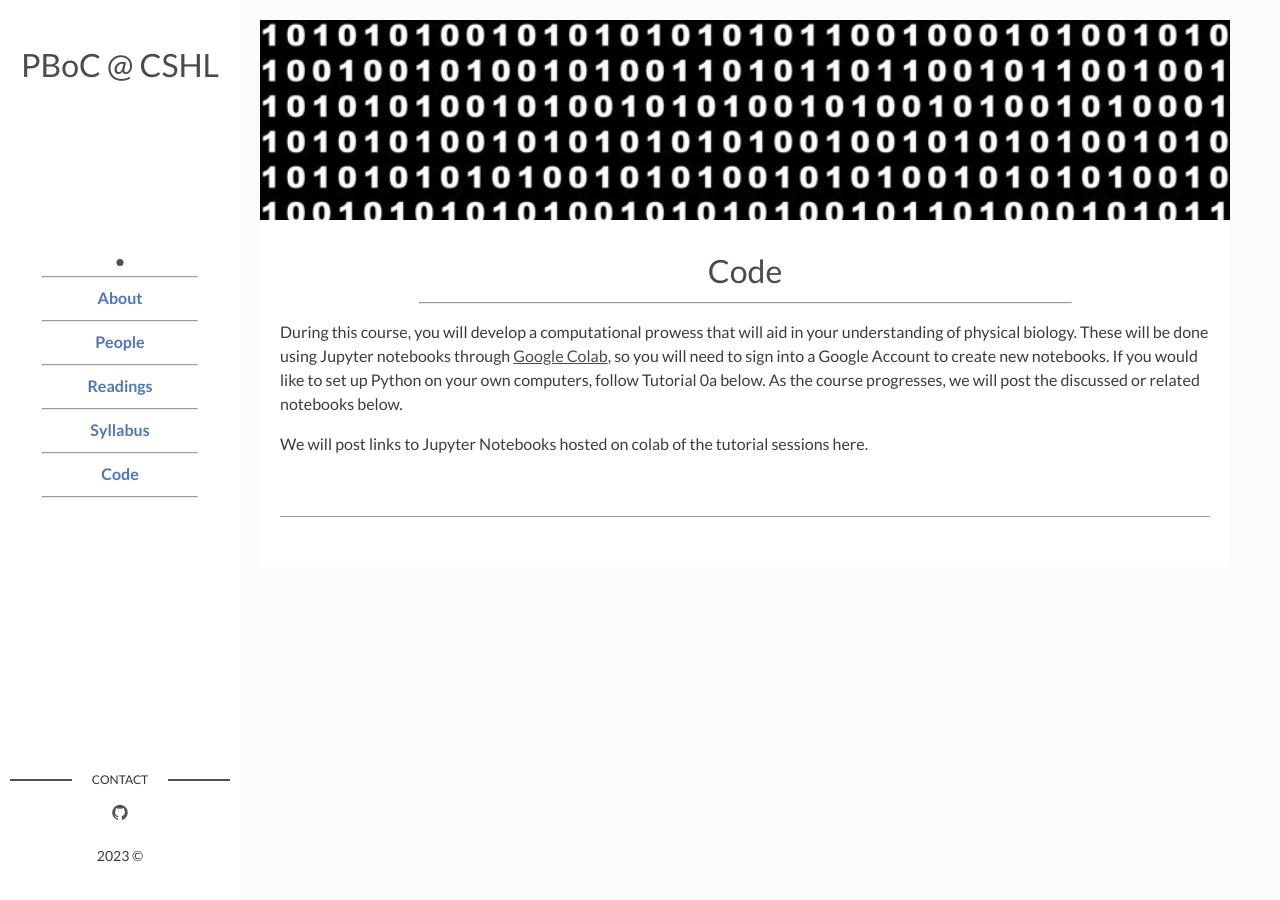
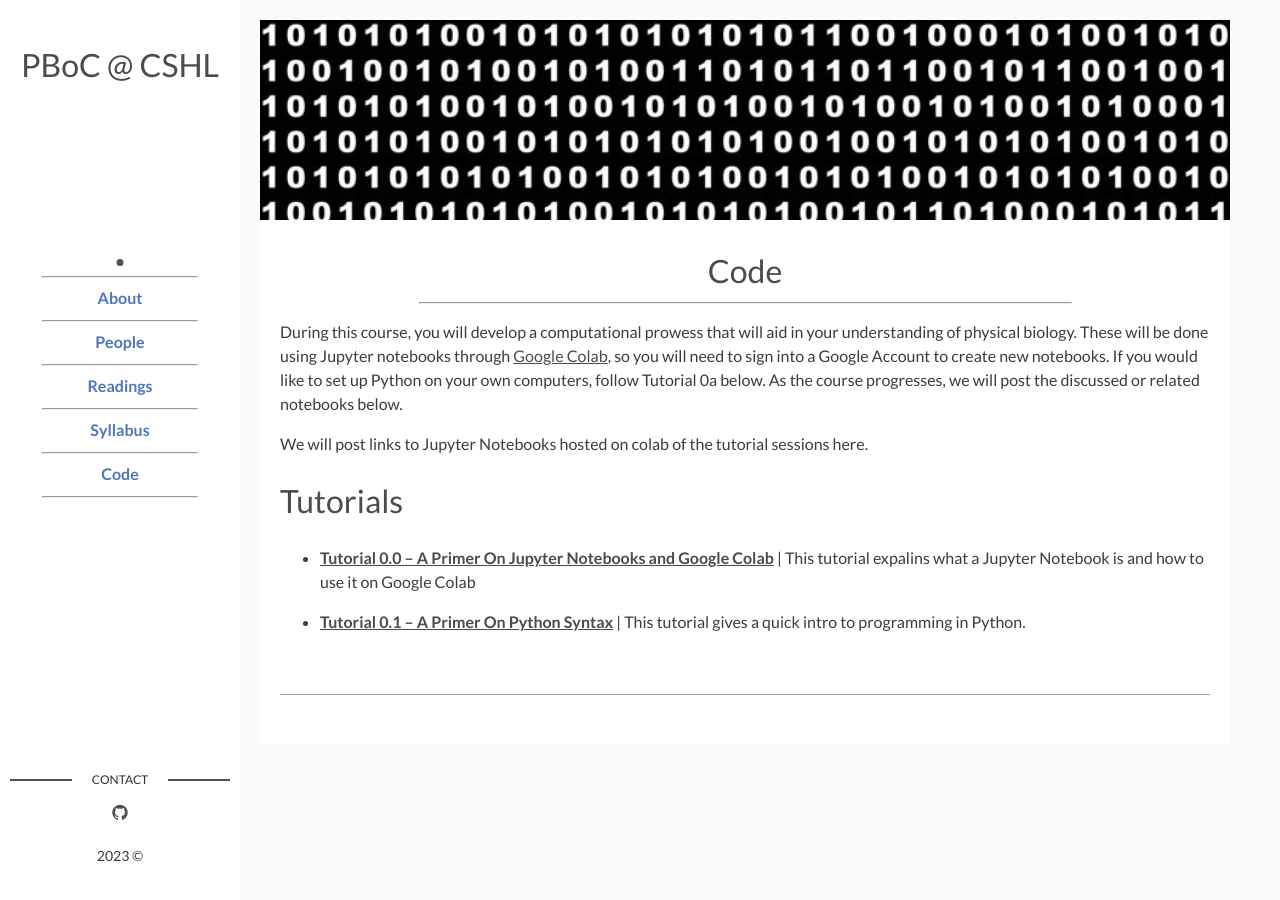
Before and after one commit to RPGroup-PBoC/cshl_pboc_2023, a Jekyll site: the page built from page05_code.md, in a window 1280 px wide. Built offline with Jekyll 4.4.1, drawn with Linux system fonts in a browser that asks for light colours.

Commit message:
Adding links to tutorials

```diff
--- a/_data/code.yaml
+++ b/_data/code.yaml
@@ -1,22 +1,11 @@
 Tutorials:
   - script:
-    title: Tutorial 0 -- Setting up your computer for scientific programming.
-    colab: t0a_setting_up_python.html
+    title: Tutorial 0.0 -- A Primer On Jupyter Notebooks and Google Colab
+    colab: "https://colab.research.google.com/drive/1uqIm6CJ2FcbYsJ29lCwOefdn-6Nyc5ch?usp=sharing"
     description: >
-      This tutorial walks you through the basics of installing and setting up
-      Python 3.7 on your computer for sicentific programming.
-    links:
-      Jupyter Notebook: t0a_setting_up_python.ipynb
-      In Class Version: t0a_in_class.ipynb
-
-Exercises:
+      This tutorial expalins what a Jupyter Notebook is and how to use it on Google Colab
   - script:
-    title: Exercise 1 -- Simulating Diffusion
-    colab: t0a_setting_up_python.html
+    title: Tutorial 0.1 -- A Primer On Python Syntax
+    colab: "https://colab.research.google.com/drive/1Jvi1pCsQ2yjmSwcNRp1K3YsG_DDvcKEA?usp=sharing"
     description: >
-      In this exercise, you will use random number generation to simulate a
-      random walk in 1 dimension and compare the results of your simulation to
-      analytic solutions for the diffusion equation.
-    links:
-      Jupyter Notebook: t0a_setting_up_python.ipynb
-      Solutions : t0a_in_class.ipynb
+      This tutorial gives a quick intro to programming in Python.
--- a/page05_code.md
+++ b/page05_code.md
@@ -20,7 +20,7 @@ post the discussed or related notebooks below.
 sessions here.
 
 
-<!-- {% for topic in site.data.code %}
+{% for topic in site.data.code %}
 # {{topic[0]}}
 {% for script in topic[1] %}
 
@@ -28,4 +28,4 @@ sessions here.
   {{script.description}}  {%if script.links %} <i>{%for l in script.links
   %}[**\[{{l[0]}}\]**](assets/code/{{l[1]}}){%endfor%}</i>{%endif%}
 {% endfor %}
-{%endfor%} -->
+{%endfor%}
```
